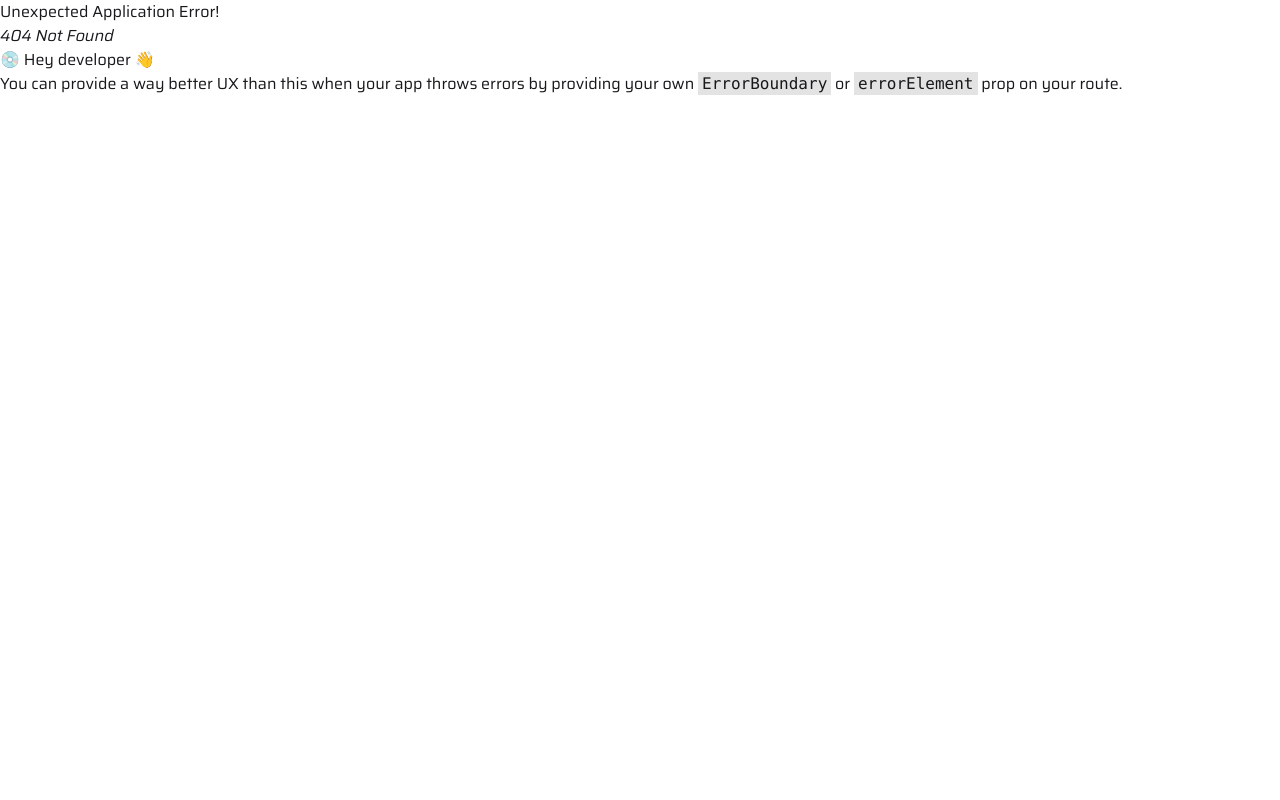
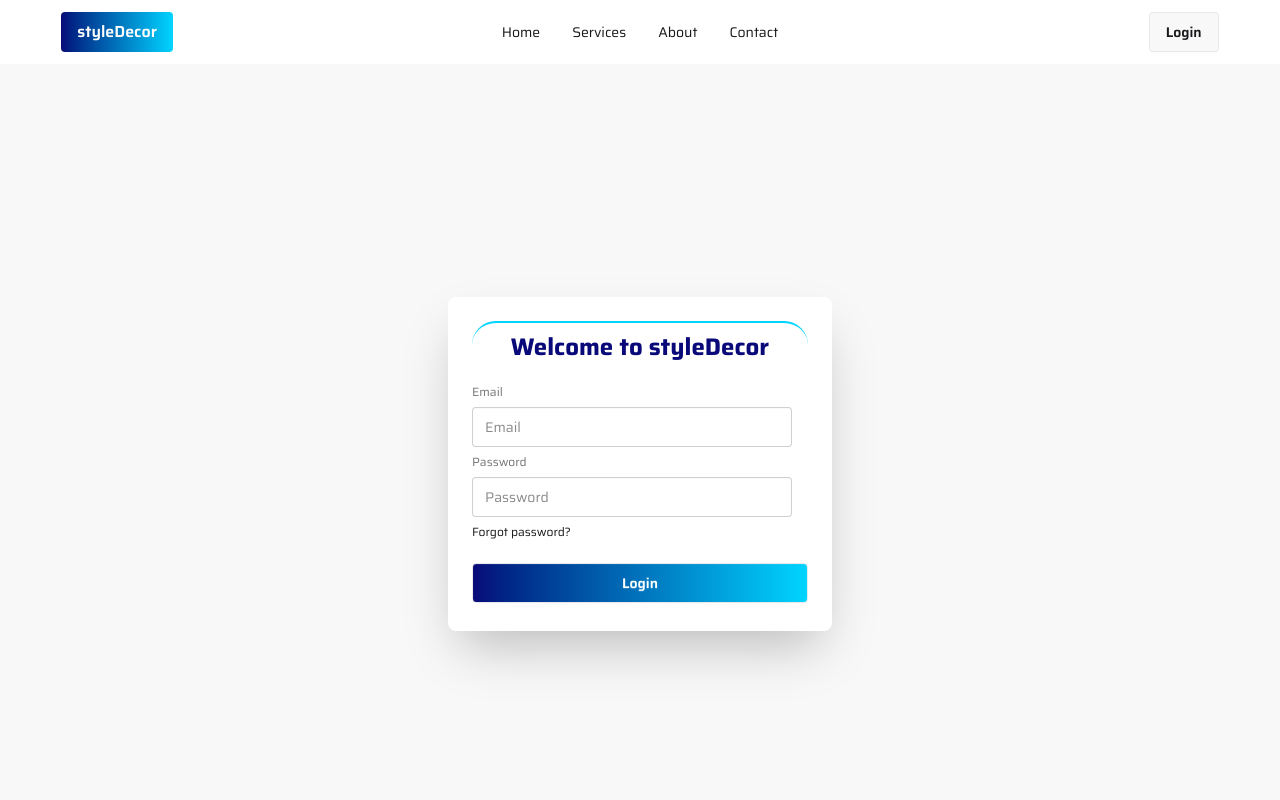
Before and after one commit to Misskhat/styleDecor-client, a React (Vite) app: page /login in a window 1280 px wide. Before the commit this address had no page. Shown: the top 800 px of the page. Built offline with nearby package versions, Linux system fonts and the light colour scheme.

Commit message:
update about us section

```diff
--- a/package.json
+++ b/package.json
@@ -11,9 +11,11 @@
   },
   "dependencies": {
     "@tailwindcss/vite": "^4.1.18",
+    "leaflet": "^1.9.4",
     "react": "^19.2.0",
     "react-dom": "^19.2.0",
     "react-icons": "^5.5.0",
+    "react-leaflet": "^5.0.0-rc.2",
     "react-responsive-carousel": "^3.2.23",
     "react-router": "^7.12.0",
     "tailwindcss": "^4.1.18"
--- /dev/null
+++ b/src/pages/AboutUs/AboutUs.jsx
@@ -0,0 +1,45 @@
+import React from 'react';
+import { MapContainer, Marker, Popup, TileLayer } from 'react-leaflet';
+import { FaLocationDot } from "react-icons/fa6"
+import { FaMobileButton } from "react-icons/fa6";
+import { MdEmail } from "react-icons/md";
+import 'leaflet/dist/leaflet.css'
+
+const AboutUs = () => {
+    const position = [23.8041, 90.4152]
+    return (
+        <div className='w-11/12 mx-auto '>
+            <h2 className='text-3xl font-bold mt-5'>About Us</h2>
+            <p className='opacity-85'>Whether you have a question about our features, service pricing or anything else our team is ready to answer all your questions.</p>
+            <div className='flex gap-5 py-5'>
+                <div className='flex-1 space-y-2'>
+                    <div className='flex items-center gap-2 text-blue-950'><FaLocationDot /> 10, Nikunja - 2, Khilkhet, Dhaka – 1229</div>
+                    <div className='flex items-center gap-2 text-blue-950'><FaMobileButton /> Call: +8801754-804496</div>
+                    <div className='flex items-center gap-2 text-blue-950'><MdEmail /> Mail: misskhat.hossen@gmail.com</div>
+                    <form>
+                        <fieldset className='fieldset'>
+                            <label className="label">Email</label>
+                            <input type="email" className="input" placeholder="Email" />
+                        </fieldset>
+                    </form>
+                </div>
+                <div className='w-full h-96 rounded flex-2'>
+                    <MapContainer className='w-full h-96' center={position} zoom={10} scrollWheelZoom={false}>
+                        <TileLayer
+                            attribution='&copy; <a href="https://www.openstreetmap.org/copyright">OpenStreetMap</a> contributors'
+                            url="https://{s}.tile.openstreetmap.org/{z}/{x}/{y}.png"
+                        />
+                        <Marker position={position}>
+                            <Popup>
+                                StyleDecor <br /> Dhaka, Bangladesh.
+                            </Popup>
+                        </Marker>
+                    </MapContainer>,
+                </div>
+
+            </div>
+        </div>
+    );
+};
+
+export default AboutUs;
--- /dev/null
+++ b/src/pages/Login/Login.jsx
@@ -0,0 +1,27 @@
+import React from 'react';
+
+const Login = () => {
+    return (
+        <div>
+            <div className="flex items-center justify-center bg-base-200 min-h-screen">
+
+                <div className="card bg-base-100 w-full max-w-sm shrink-0 shadow-2xl">
+                    <div className="card-body">
+                        <h3 className='text-center text-2xl text-[#090979] font-bold p-2 rounded-3xl border-t-2 border-[#00d4ff]'>Welcome to styleDecor</h3>
+                        <fieldset className="fieldset">
+                            <label className="label">Email</label>
+                            <input type="email" className="input" placeholder="Email" />
+                            <label className="label">Password</label>
+                            <input type="password" className="input" placeholder="Password" />
+                            <div><a className="link link-hover">Forgot password?</a></div>
+                            <button className="btn mt-4 bg-linear-to-r from-[#090979] to-[#00D4FF] text-white">Login</button>
+                        </fieldset>
+                    </div>
+                </div>
+            </div>
+        </div>
+
+    );
+};
+
+export default Login;
--- /dev/null
+++ b/src/pages/Registration/Registration.jsx
@@ -0,0 +1,11 @@
+import React from 'react';
+
+const Registration = () => {
+    return (
+        <div>
+
+        </div>
+    );
+};
+
+export default Registration;
--- a/src/pages/Shared/NavBar/NavBar.jsx
+++ b/src/pages/Shared/NavBar/NavBar.jsx
@@ -31,7 +31,7 @@ const NavBar = () => {
                     </ul>
                 </div>
                 <div className="navbar-end">
-                    <Link className="btn">Login</Link>
+                    <Link to={'/login'} className="btn">Login</Link>
                 </div>
             </div>
         </div>
--- a/src/routes/router.jsx
+++ b/src/routes/router.jsx
@@ -1,6 +1,9 @@
 import { createBrowserRouter } from "react-router";
 import RootLayout from "../layouts/RootLayout";
 import Home from "../pages/Home/Home/Home";
+import Login from "../pages/Login/Login";
+import Registration from "../pages/Registration/Registration";
+import AboutUs from "../pages/AboutUs/AboutUs";
 
 
 export const router = createBrowserRouter([
@@ -11,6 +14,18 @@ export const router = createBrowserRouter([
             {
                 index: true,
                 element: <Home></Home>
+            },
+            {
+                path: '/about',
+                Component: AboutUs
+            },
+            {
+                path: '/login',
+                Component: Login
+            },
+            {
+                path: '/registration',
+                Component: Registration
             }
         ]
     },
```
Also changed, not shown: 1 other file (tests, documents, lock files or other folders).
